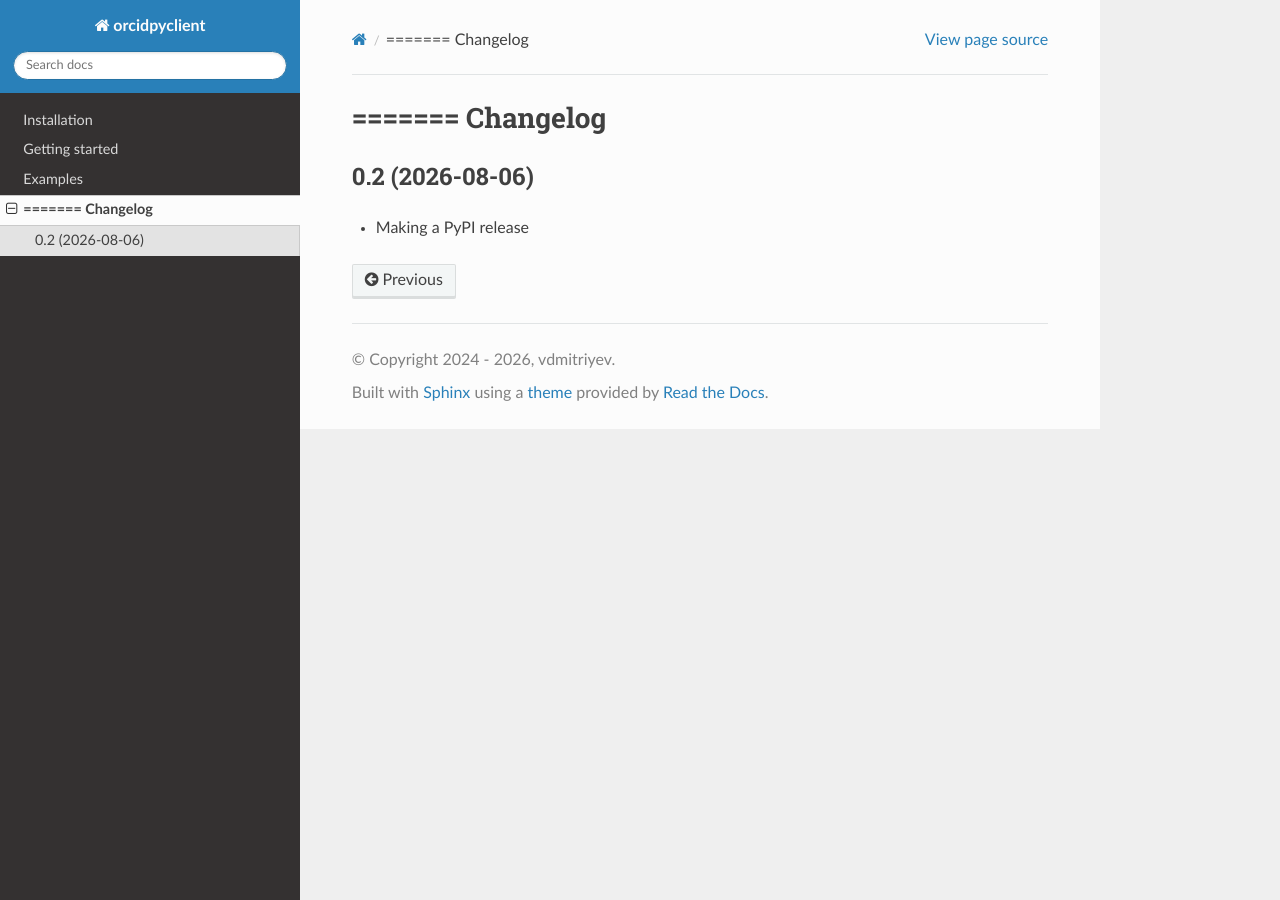
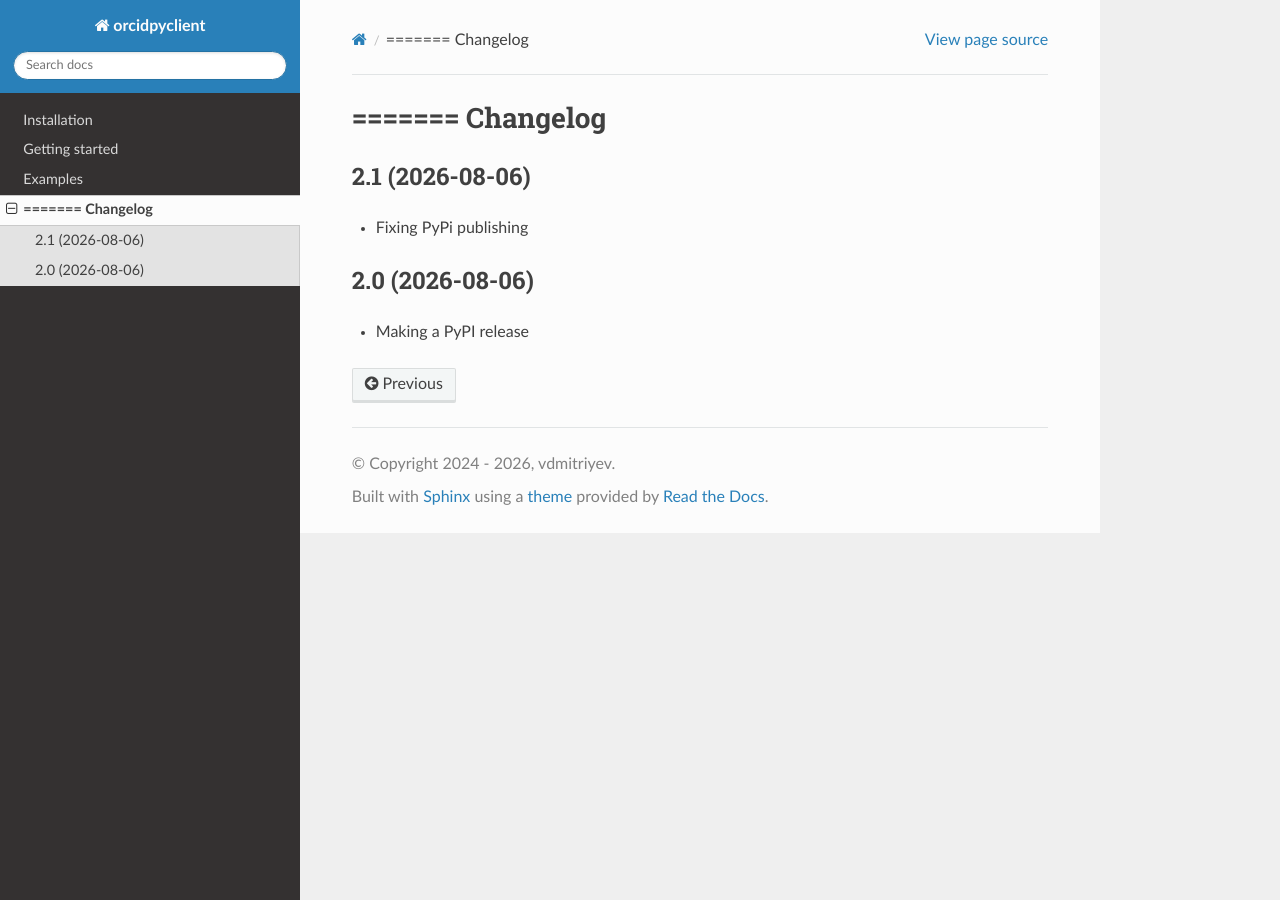
Before and after one commit to vdmitriyev/orcidpyclient, a Sphinx documentation site: the page built from docs/changelog.md, in a window 1280 px wide. Built offline with Sphinx 7.4.7 and the Read the Docs theme 3.1.0, drawn with Linux system fonts in a browser that asks for light colours.

Commit message:
FIX: publishing to PyPI

```diff
--- a/docs/changelog.md
+++ b/docs/changelog.md
@@ -2,7 +2,12 @@
 Changelog
 =======
 
-0.2 (2026-08-06)
+2.1 (2026-08-06)
+-------------------
+
+* Fixing PyPi publishing
+
+2.0 (2026-08-06)
 -------------------
 
 * Making a PyPI release
--- a/setup.py
+++ b/setup.py
@@ -10,7 +10,7 @@ def get_long_description() -> str:
 
 setup(
     name="orcidpyclient",
-    version="2.0",
+    version="2.1",
     description="A simple wrapper around the ORCID.org API",
     long_description=get_long_description(),
     long_description_content_type="text/markdown",
```
Also changed, not shown: 1 other file.
